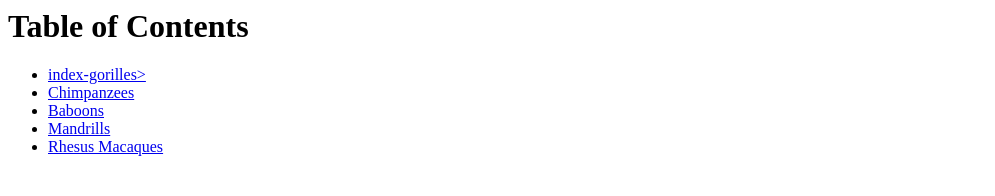
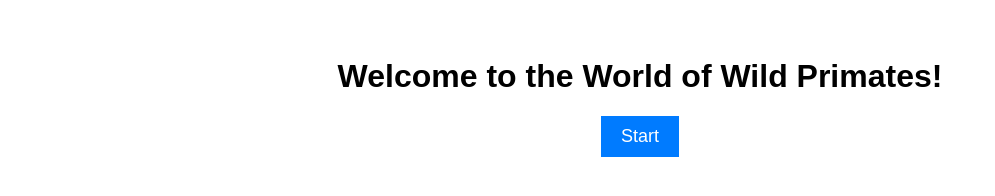
Before and after one commit to Julien3213/Julien3213.github.io, a plain HTML site: page index.html in a window 1280 px wide. Shown: the whole page, without its empty margins (0-995 px from the left). Drawn offline with Linux system fonts and the light colour scheme.

Commit message:
Update index.html

```diff
--- a/index.html
+++ b/index.html
@@ -1,20 +1,36 @@
 <html>
-
 <head>
   <meta charset="utf-8">
   <meta name="viewport" content="width=device-width">
-  <title>Most Dangerous Primates Table of Contents</title>
+  <title>Wild Primates Introduction</title>
+  <style>
+    body {
+      font-family: Arial, sans-serif;
+      text-align: center;
+      padding-top: 50px;
+    }
+    #startButton {
+      padding: 10px 20px;
+      font-size: 18px;
+      background-color: #007bff;
+      color: #fff;
+      border: none;
+      cursor: pointer;
+    }
+  </style>
 </head>
-
 <body>
-  <h1>Table of Contents</h1>
-  <ul>
-    <li><a href="#gorillas">index-gorilles>
-    <li><a href="#chimpanzees">Chimpanzees</a></li>
-    <li><a href="#baboons">Baboons</a></li>
-    <li><a href="#mandrills">Mandrills</a></li>
-    <li><a href="#rhesus">Rhesus Macaques</a></li>
-  </ul>
+  <h1>Welcome to the World of Wild Primates!</h1>
+  <button id="startButton">Start</button>
+  <div id="primatePresentation" style="display: none;">
+    <h2>Gorillas</h2>
+    <p>Gorillas are powerful primates known for their large size and strength. Despite their gentle nature, they can become dangerous if provoked or feel threatened.</p>
+    <p>It is important to respect gorillas' space and behavior when encountering them in the wild to avoid potential conflicts.</p>
+  </div>
+  <script>
+    document.getElementById("startButton").addEventListener("click", function() {
+      document.getElementById("primatePresentation").style.display = "block";
+    });
+  </script>
 </body>
-
 </html>
```
